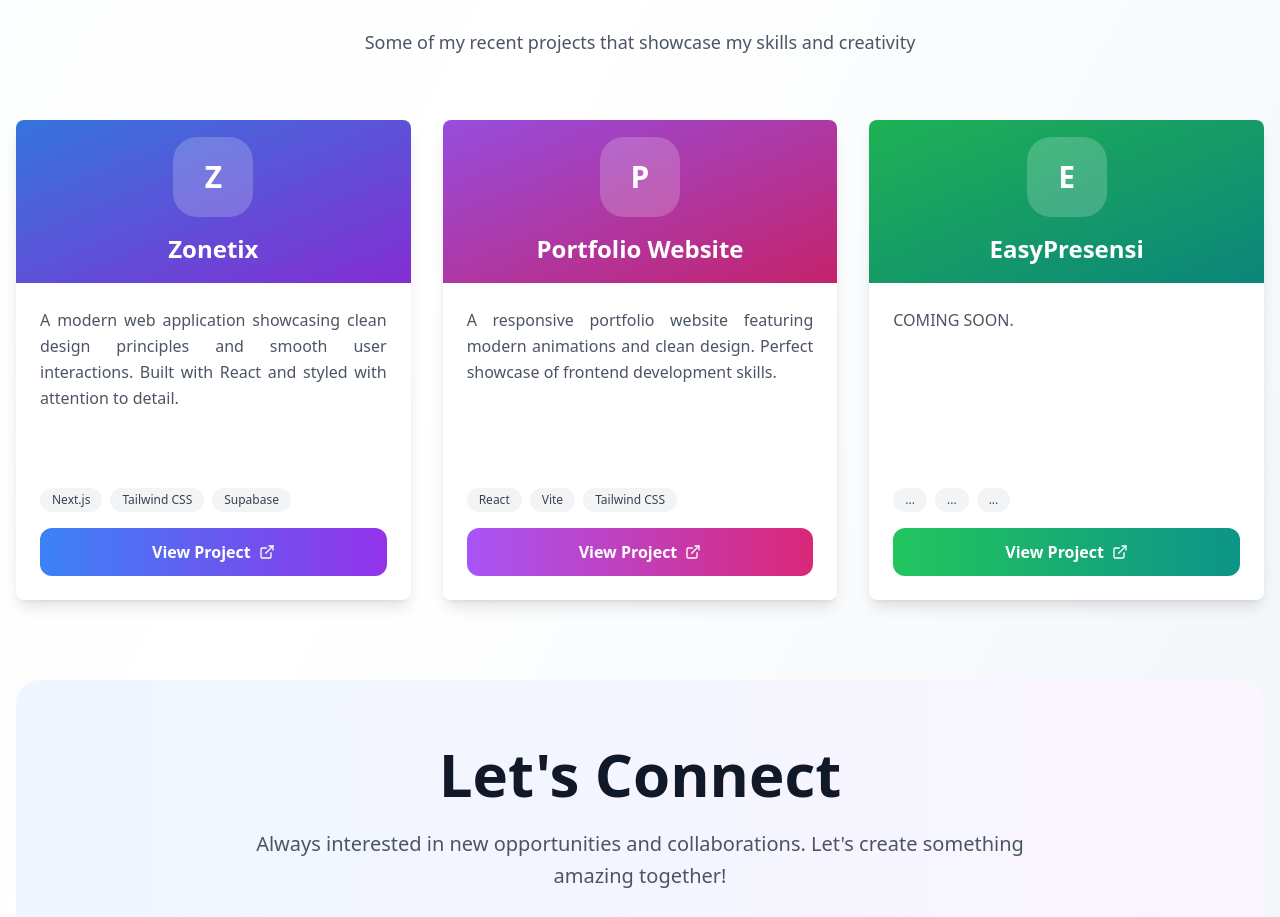
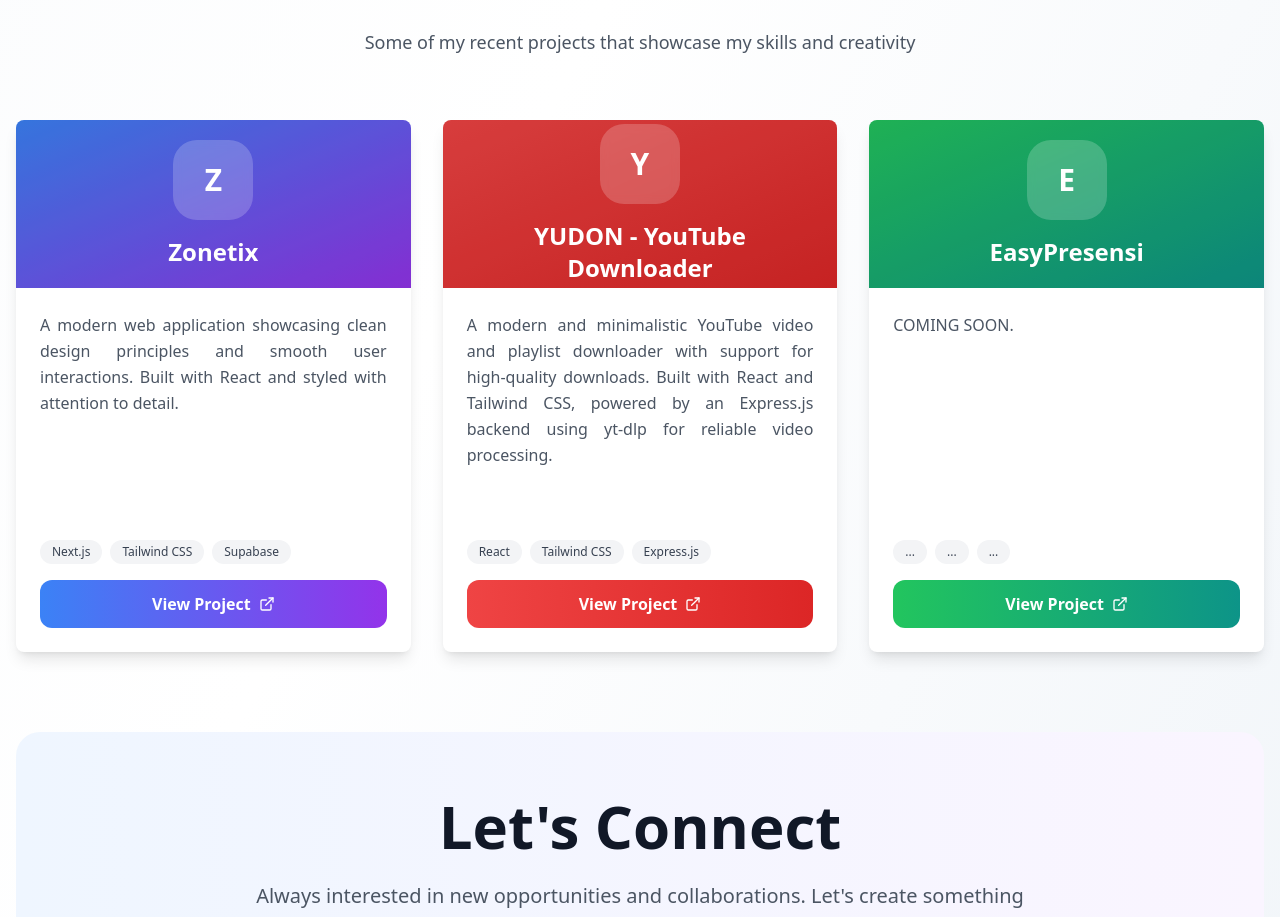
Before and after one commit to fanskie-disini/my-portfolio, a React (Vite) app: page / in a window 1280 px wide. Shown: the part 1318-2235 px from the top of the page. Built offline with nearby package versions, Linux system fonts and the light colour scheme.

Commit message:
add yudon project

```diff
--- a/src/App.jsx
+++ b/src/App.jsx
@@ -60,12 +60,12 @@ export default function Portfolio() {
       gradient: "from-blue-500 to-purple-600"
     },
     {
-      title: "Portfolio Website",
-      description: "A responsive portfolio website featuring modern animations and clean design. Perfect showcase of frontend development skills.",
+      title: "YUDON - YouTube Downloader",
+      description: "A modern and minimalistic YouTube video and playlist downloader with support for high-quality downloads. Built with React and Tailwind CSS, powered by an Express.js backend using yt-dlp for reliable video processing.",
       image: "/api/placeholder/400/300",
-      tech: ["React", "Vite", "Tailwind CSS"],
-      link: "fanskie-site.vercel.app",
-      gradient: "from-purple-500 to-pink-600"
+      tech: ["React", "Tailwind CSS", "Express.js"],
+      link: "https://yudon.vercel.app",
+      gradient: "from-red-500 to-red-600"
     },
     {
       title: "EasyPresensi",
```
